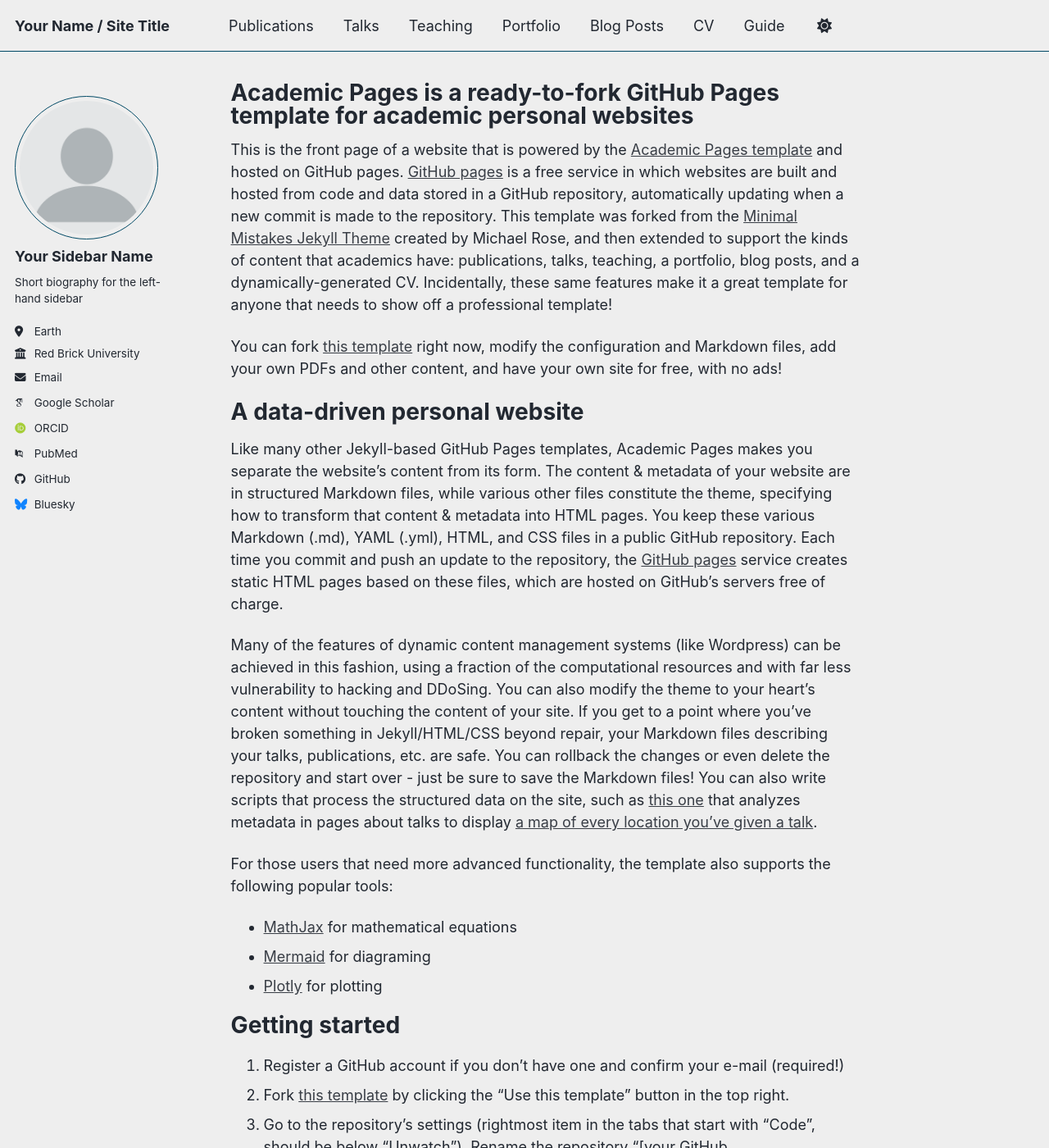
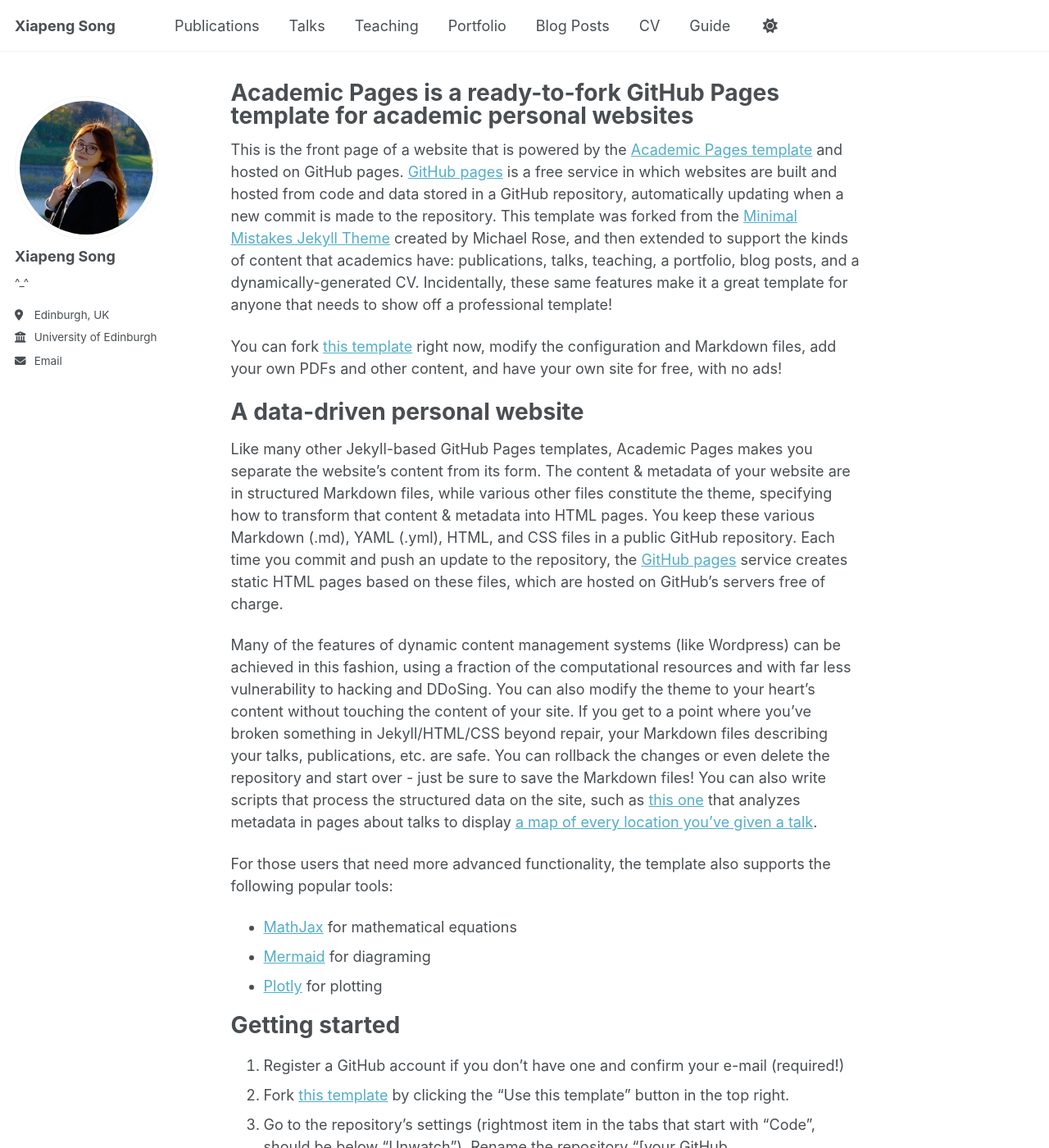
Before and after one commit to xiapengsong/xiapengsong.github.io, a Jekyll site: the page built from _pages/about.md, in a window 1280 px wide and 1400 px high. Shown: the whole window at 82% size. Built offline with Jekyll 4.4.1, drawn with Linux system fonts in a browser that asks for light colours; some web fonts are replaced; a script bundle is joined from its source files by our own code; library files that are not in the unit come from our copies; some of the changed text lies outside the part shown.

Commit message:
Update _config.yml

```diff
--- a/_config.yml
+++ b/_config.yml
@@ -8,64 +8,64 @@
 
 # Basic Site Settings
 locale                   : "en-US"
-site_theme               : "air" # Currently available options are "default", "air"
-title                    : "Your Name / Site Title"
+site_theme               : "default" # Currently available options are "default", "air"
+title                    : "Xiapeng Song"
 title_separator          : "-"
-name                     : &name "Your Name"
-description              : &description "Your Name's academic portfolio"   # Update this with a general description of your site, this is the default if not overridden by a page
-url                      : https://academicpages.github.io # The base hostname & protocol for your site e.g. "https://[your GitHub username].github.io",
+name                     : &name "Xiapeng"
+description              : &description "Xiapeng's academic portfolio"   # Update this with a general description of your site, this is the default if not overridden by a page
+url                      : https://xiapengsong.github.io # The base hostname & protocol for your site e.g. "https://[your GitHub username].github.io",
                                                            # or if you already have some other page hosted on Github then use "https://[your GitHub username].github.io/[Your Repo Name]"
 baseurl                  : "" # the subpath of your site, e.g. "/blog"
-repository               : "academicpages/academicpages.github.io"
+repository               : "academicpages/xiapengsong.github.io"
 
 # Site Author - The following control what appear as part of the author content on the side bar.
 #               If a field is blank the icon and link will not appear, otherwise it will be shown.
 #               Additional customization can be done by editing /_includes/author-profile.html
 author:
   # Biographic information
-  avatar           : "profile.png"
-  name             : "Your Sidebar Name"
+  avatar           : "webpage photo.png"
+  name             : "Xiapeng Song"
   pronouns         : # example: "she/her"
-  bio              : "Short biography for the left-hand sidebar"
-  location         : "Earth"
-  employer         : "Red Brick University"
+  bio              : "^_^"
+  location         : "Edinburgh, UK"
+  employer         : "University of Edinburgh"
   uri              : # URL
-  email            : "none@example.org"
+  email            : "song_xiapeng@163.com / Xiapeng.Song@ed.ac.uk"
 
   # Academic websites
-  academia         : # URL
-  arxiv            : # URL - Update with the correct link to your profile
-  googlescholar    : "https://scholar.google.com/citations?user=PS_CX0AAAAAJ"
-  inspire-hep      : # URL
-  impactstory      : # URL
-  orcid            : "https://orcid.org/yourorcidurl"
-  semantic         : # URL
-  ssrn             : # URL
-  pubmed           : "https://www.ncbi.nlm.nih.gov/pubmed/?term=john+snow"
-  researchgate     : # URL
-  scopus           : # URL
-  zotero           : # URL
+  # academia         : # URL
+  # arxiv            : # URL - Update with the correct link to your profile
+  # googlescholar    : "https://scholar.google.com/citations?user=PS_CX0AAAAAJ"
+  # inspire-hep      : # URL
+  # impactstory      : # URL
+  # orcid            : "https://orcid.org/yourorcidurl"
+  # semantic         : # URL
+  # ssrn             : # URL
+  # pubmed           : "https://www.ncbi.nlm.nih.gov/pubmed/?term=john+snow"
+  # researchgate     : # URL
+  # scopus           : # URL
+  # zotero           : # URL
 
 
   # Repositories and software development
-  bitbucket        : # Username - Update with your username on the site
-  codepen          : # Username
-  dribbble         : # Username
-  github           : "academicpages"
-  kaggle           : # Username
-  stackoverflow    : # User number or user number and name (i.e., use "1" or "1/jeff-atwood")
+  # bitbucket        : # Username - Update with your username on the site
+  # codepen          : # Username
+  # dribbble         : # Username
+  # github           : "xiapengsong.github"
+  # kaggle           : # Username
+  # stackoverflow    : # User number or user number and name (i.e., use "1" or "1/jeff-atwood")
 
   # Social media
-  artstation       : # Username
-  bluesky          : "bsky.app" # Replace this with you Bluesky username
-  facebook         : # Username
-  flickr           : # Username
-  foursquare       : # Username
-  goodreads        : # Username
-  google_plus      : # Username
-  keybase          : # Username
-  instagram        : # Username
-  lastfm           : # Username
+  # artstation       : # Username
+  # bluesky          : "bsky.app" # Replace this with you Bluesky username
+  # facebook         : # Username
+  # flickr           : # Username
+  # foursquare       : # Username
+  # goodreads        : # Username
+  # google_plus      : # Username
+  # keybase          : # Username
+  # instagram        : # Username
+  # lastfm           : # Username
   linkedin         : # Username
   mastodon         : # URL
   medium           : # URL
@@ -92,7 +92,7 @@ publication_category:
     title: 'Conference Papers'
 
 # Site Settings
-teaser                   :  # filename of teaser fallback teaser image placed in /images/ for social media previews
+# teaser                   :  # filename of teaser fallback teaser image placed in /images/ for social media previews
 breadcrumbs              : false # true, false (default)
 words_per_minute         : 160
 future                   : true
```
